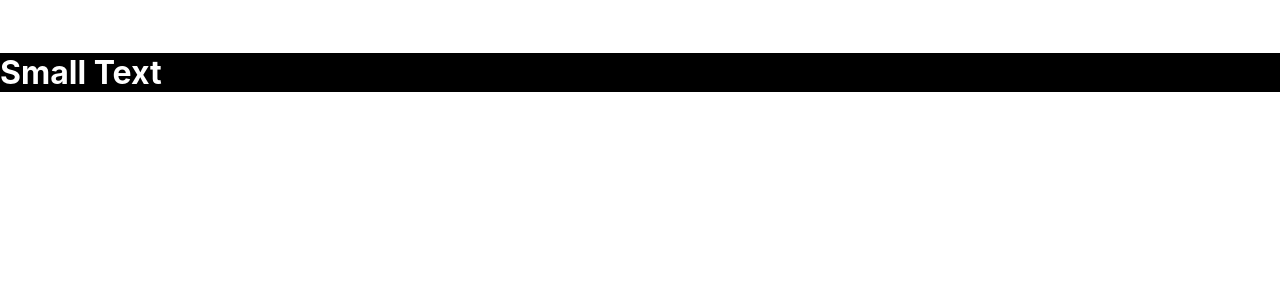
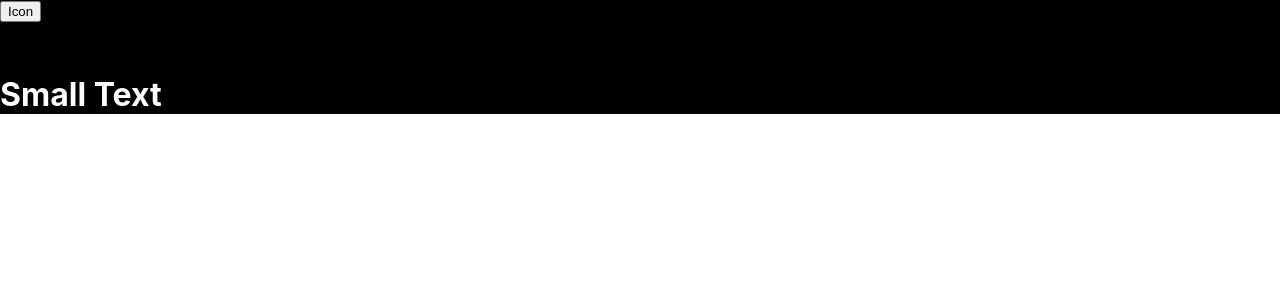
Before and after one commit to GPSPic/RandomBellWeb, a React (Create React App) app: page / in a window 1280 px wide. Shown: the top 300 px of the page. Built offline with nearby package versions, Linux system fonts and the light colour scheme.

Commit message:
created basic theme switch componenet

```diff
--- /dev/null
+++ b/src/components/buttons/ThemeSwitchButton.js
@@ -0,0 +1,11 @@
+const ThemeSwitchButton = ({switchTheme}) => {
+    return (
+        <>
+            <button>
+                Icon
+            </button>
+        </>
+    );
+}
+
+export default ThemeSwitchButton;
--- a/src/containers/Container.js
+++ b/src/containers/Container.js
@@ -3,14 +3,17 @@ import styled from 'styled-components'
 
 import './Container.css'
 import SmallText from "../components/texts/SmallText";
+import ThemeSwitchButton from "../components/buttons/ThemeSwitchButton";
 
 
 const Container = () => {
-      const [darkTheme, setDarkTheme] = useState(true)
-      // const trying =
+  const [darkTheme, setDarkTheme] = useState(true)
+
+  const containerClass = "darktheme-" + darkTheme.toString()
 
   return (
-    <div className={"darktheme-" + darkTheme.toString()}>
+    <div className={containerClass}>
+      <ThemeSwitchButton />
       <SmallText darkTheme={darkTheme} />
     </div>
   );
```
